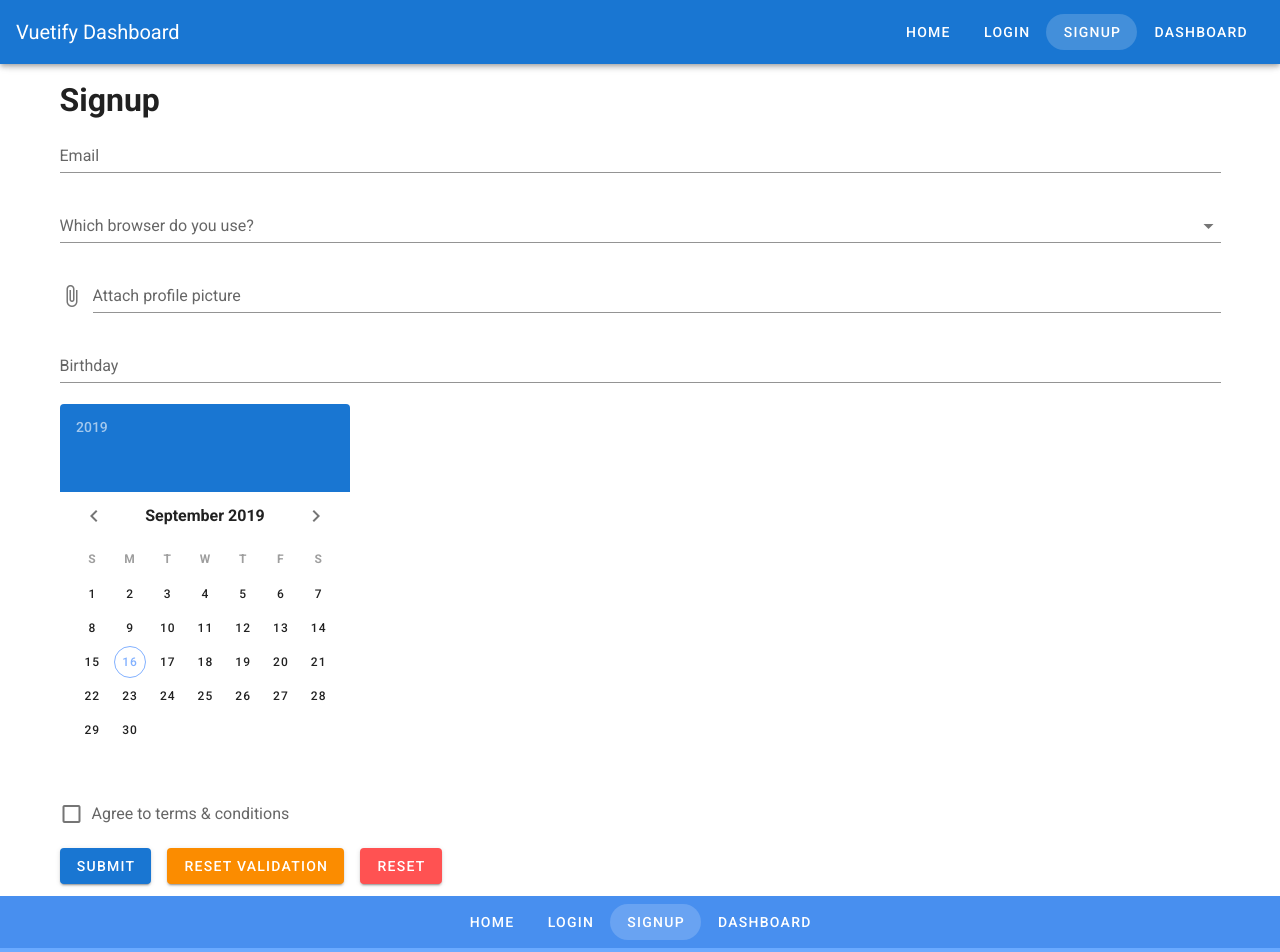
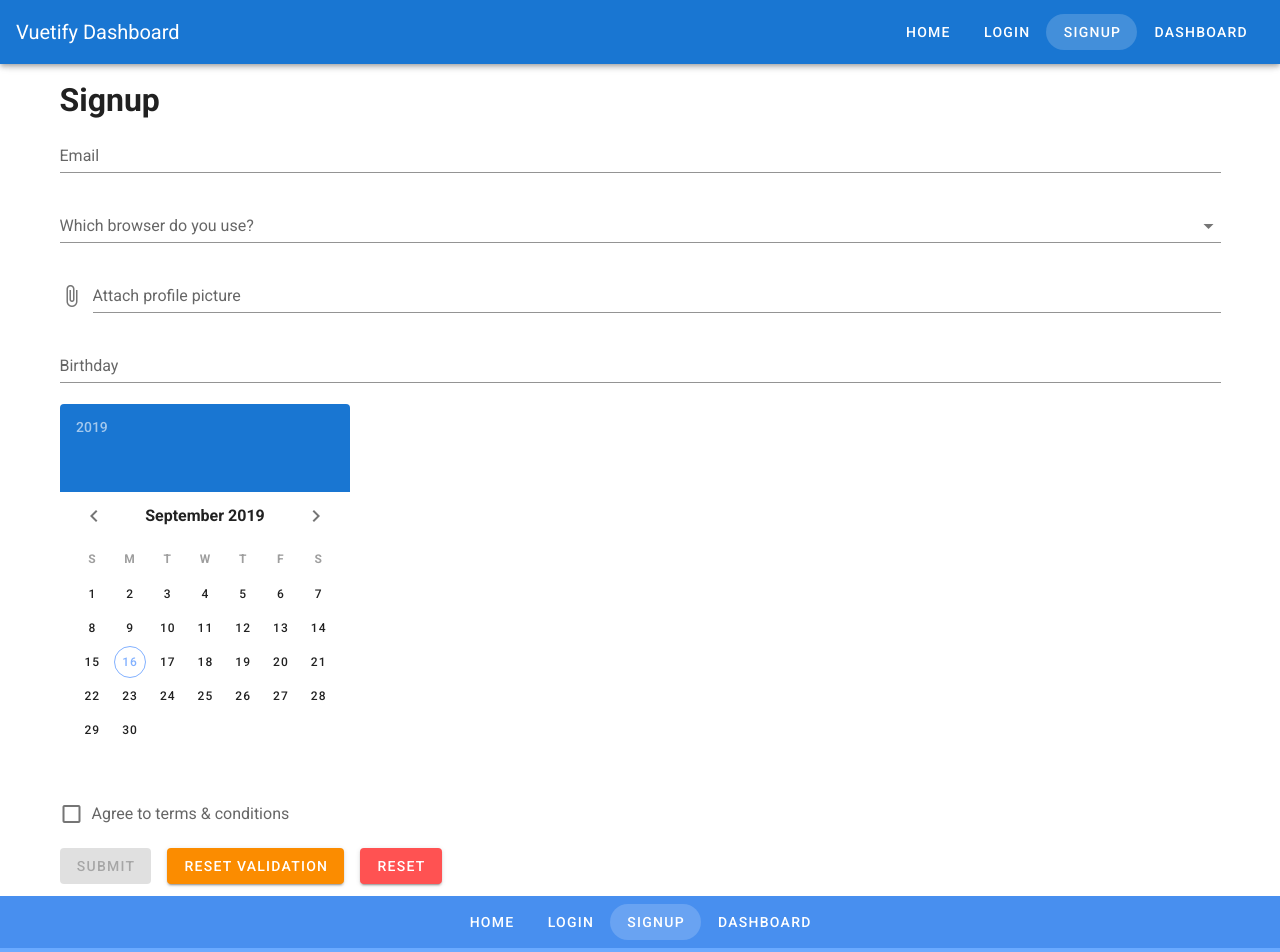
Before and after one commit to Code-Pop/beautify-with-vuetify, a Vue app: page /signup in a window 1280 px wide. Shown: the top 952 px of the page. Built offline with nearby package versions, Linux system fonts and the light colour scheme.

Commit message:
feature: Disable submit button unless form is valid

```diff
--- a/src/views/Signup.vue
+++ b/src/views/Signup.vue
@@ -3,7 +3,7 @@
     <v-row>
       <v-col>
         <h1>Signup</h1>
-        <v-form ref="signUpForm">
+        <v-form ref="signUpForm" v-model="formValidity">
           <v-text-field
             label="Email"
             type="email"
@@ -26,7 +26,13 @@
             v-model="agreeToTerms"
             :rules="agreeToTermsRules"
           ></v-checkbox>
-          <v-btn type="submit" color="primary" class="mr-4">Submit</v-btn>
+          <v-btn
+            type="submit"
+            color="primary"
+            class="mr-4"
+            :disabled="!formValidity"
+            >Submit</v-btn
+          >
           <v-btn color="warning" class="mr-4" @click="resetValidation"
             >Reset Validation</v-btn
           >
@@ -59,7 +65,8 @@ export default {
       value =>
         value.indexOf('.') <= value.length - 3 ||
         'Email should contain a valid domain extension.'
-    ]
+    ],
+    formValidity: false
   }),
   methods: {
     resetForm() {
```
